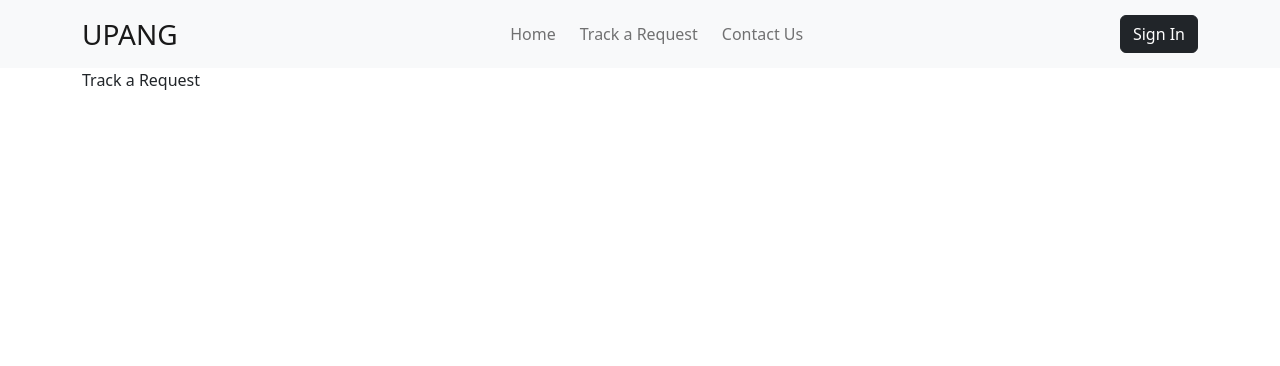
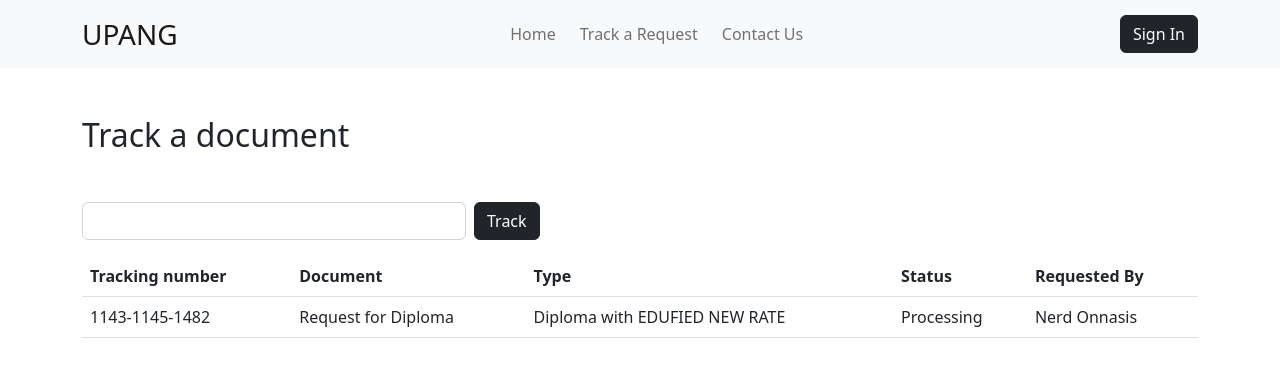
Before and after one commit to renras/document-request-tracker-system, a React (Create React App) app: page /track-request in a window 1280 px wide. Shown: the top 366 px of the page. Built offline with nearby package versions, Linux system fonts and the light colour scheme; no server answers.

Commit message:
add track a document page

```diff
--- a/src/pages/SignedOutTrackRequest/SignedOutTrackRequest.jsx
+++ b/src/pages/SignedOutTrackRequest/SignedOutTrackRequest.jsx
@@ -3,7 +3,35 @@ import SignedOutLayout from "../../components/Layouts/SignedOutLayout/SignedOutL
 const SignedOutTrackRequest = () => {
   return (
     <SignedOutLayout>
-      <div>Track a Request</div>
+      <h1 className="h2 mt-5">Track a document</h1>
+      <div className="d-flex gap-2 mt-5">
+        <input
+          type="text"
+          className="form-control"
+          style={{ maxWidth: "384px " }}
+        />
+        <button className="btn btn-dark">Track</button>
+      </div>
+      <table className="table mt-3">
+        <thead>
+          <tr>
+            <th scope="col">Tracking number</th>
+            <th scope="col">Document</th>
+            <th scope="col">Type</th>
+            <th scope="col">Status</th>
+            <th scope="col">Requested By</th>
+          </tr>
+        </thead>
+        <tbody>
+          <tr>
+            <td>1143-1145-1482</td>
+            <td>Request for Diploma</td>
+            <td>Diploma with EDUFIED NEW RATE</td>
+            <td>Processing</td>
+            <td>Nerd Onnasis</td>
+          </tr>
+        </tbody>
+      </table>
     </SignedOutLayout>
   );
 };
```
